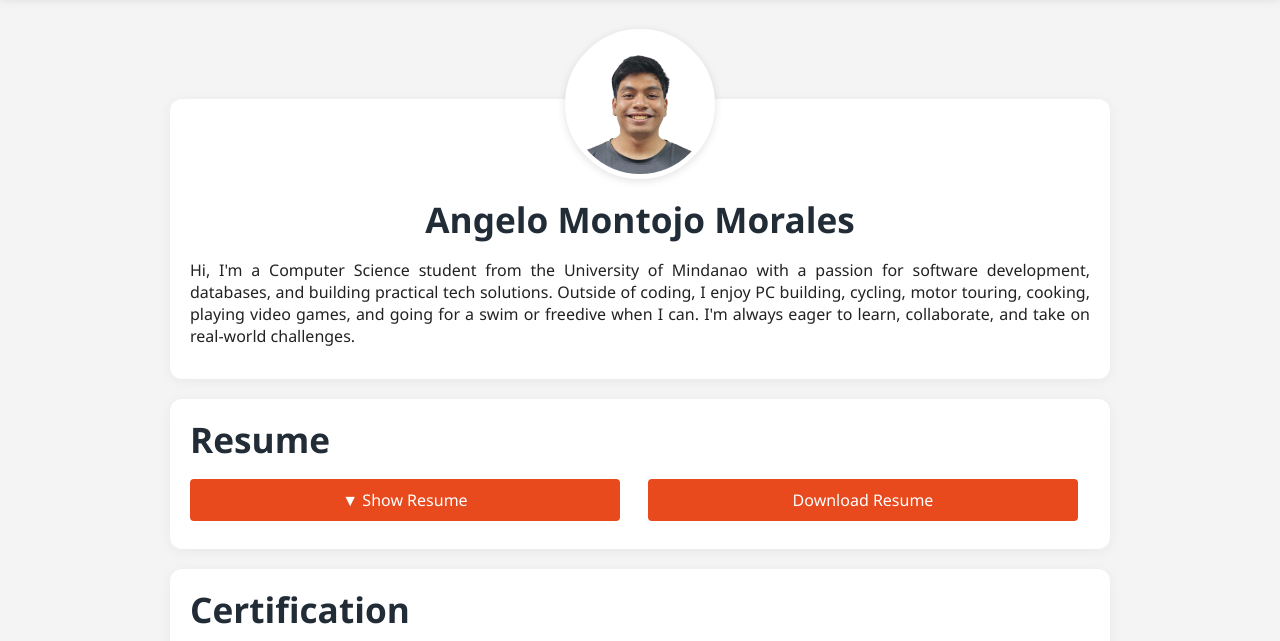
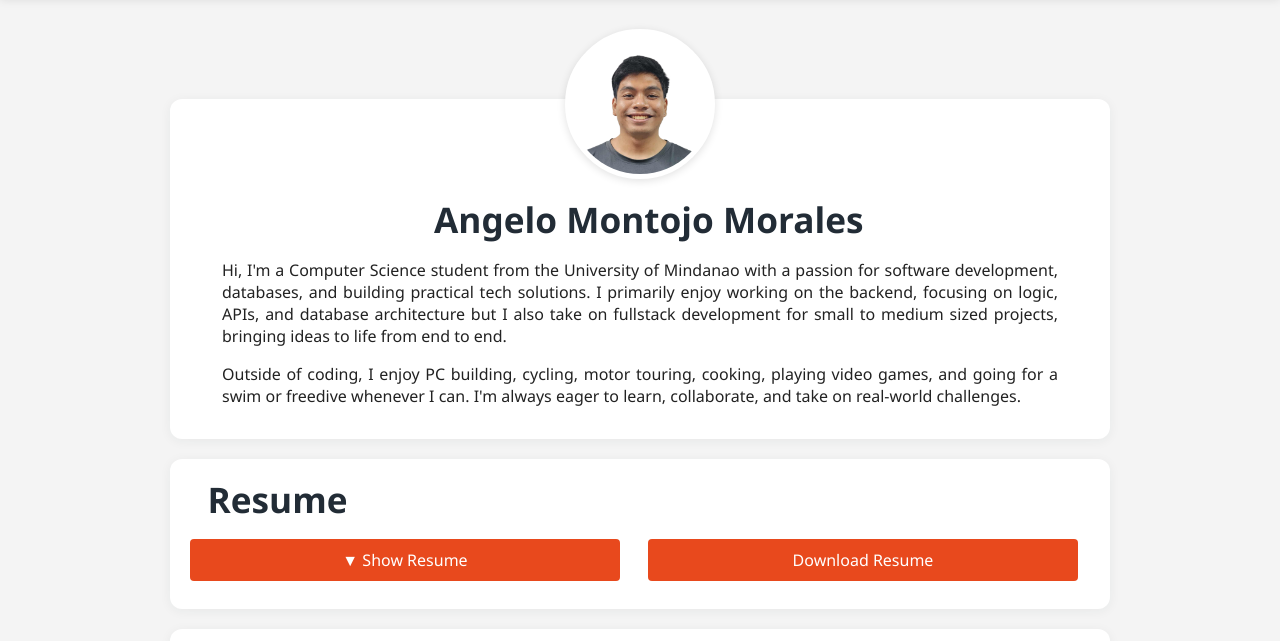
Before and after one commit to TheRealAngelo/portfolioAngelo, a plain HTML site: page index.html in a window 1280 px wide. Shown: the part 81-722 px from the top of the page. Drawn offline with Linux system fonts and the light colour scheme.

Commit message:
added about me and fixed profile pic

```diff
--- a/assets/css/style.css
+++ b/assets/css/style.css
@@ -89,6 +89,7 @@ h2 {
 h1 {
     font-size: 2.2em;
     margin-bottom: 0.3em;
+    margin-left: .5em;
 }
 
 h2 {
@@ -426,6 +427,8 @@ body.dark-mode .resume-toggle-btn:hover {
 
 .about-content p {
     text-align: justify;
+    margin-left: 2em;
+    margin-right: 2em;
 }
 
 .about-profile-wrapper {
--- a/index.html
+++ b/index.html
@@ -41,7 +41,10 @@
         <div class="about-content">
             <h1>Angelo Montojo Morales</h1>
             <p>
-                Hi, I'm a Computer Science student from the University of Mindanao with a passion for software development, databases, and building practical tech solutions. Outside of coding, I enjoy PC building, cycling, motor touring, cooking, playing video games, and going for a swim or freedive when I can. I'm always eager to learn, collaborate, and take on real-world challenges.
+                Hi, I'm a Computer Science student from the University of Mindanao with a passion for software development, databases, and building practical tech solutions. I primarily enjoy working on the backend, focusing on logic, APIs, and database architecture but I also take on fullstack development for small to medium sized projects, bringing ideas to life from end to end.
+            </p>
+            <p>
+                Outside of coding, I enjoy PC building, cycling, motor touring, cooking, playing video games, and going for a swim or freedive whenever I can. I'm always eager to learn, collaborate, and take on real-world challenges.
             </p>
         </div>
     </div>
@@ -193,12 +196,10 @@
     <!-- Scripts -->
     <script src="assets/js/script.js"></script>
     <script>
-        document.addEventListener('DOMContentLoaded', updateProfileImg);
         document.addEventListener('DOMContentLoaded', function() {
             const toggleModeBtn = document.getElementById('toggle-mode');
             if (toggleModeBtn) {
                 toggleModeBtn.addEventListener('change', function() {
-                    setTimeout(updateProfileImg, 10);
                 });
             }
             const resumeToggleBtn = document.getElementById('toggle-resume-view');
```
